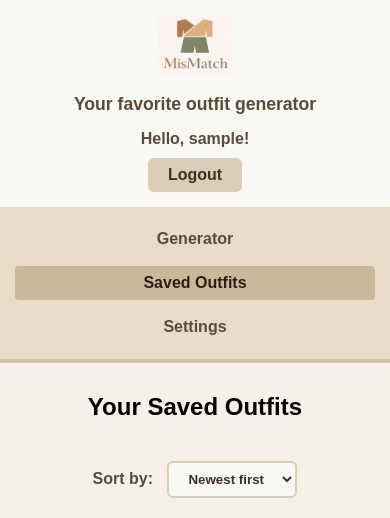
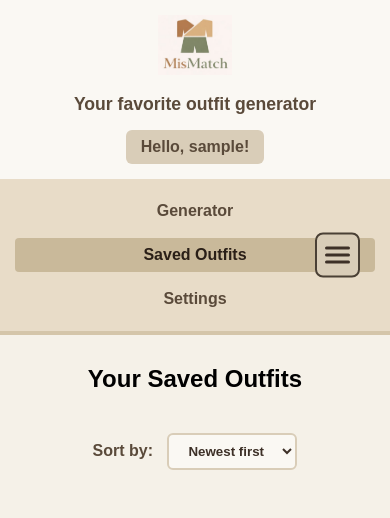
Before and after one commit to SolimanRana/MisMatch, a Flask app: page /saved-outfits in a window 390 px wide. Shown: the top 518 px of the page. Run offline with Flask 3, Linux system fonts and the light colour scheme; the visitor is signed in with stand-in values (Sample User, id 1); data that the repository does not hold is empty.

Commit message:
hamburger und user drag down hinzugefügt bei saved outfits screen

```diff
--- a/templates/saved_outfits.html
+++ b/templates/saved_outfits.html
@@ -17,8 +17,13 @@
         </a>
         <h1 class="center-text">Your favorite outfit generator</h1>
         <div class="user-info">
-            <span>Hello, {{ session.username }}!</span>
-            <a href="/logout" class="logout-btn">Logout</a>
+            <span class="username-btn" onclick="toggleUserMenu()">Hello, {{ session.username }}!</span>
+
+            <!-- User Dropdown Menu -->
+            <div class="user-dropdown" id="userDropdown">
+                <a href="/settings" class="user-menu-item">Settings</a>
+                <a href="/logout" class="user-menu-item">Logout</a>
+            </div>
         </div>
     </div>
 
@@ -27,6 +32,20 @@
             <a href="/dashboard" class="nav-link">Generator</a>
             <a href="/saved-outfits" class="nav-link active">Saved Outfits</a>
             <a href="/settings" class="nav-link">Settings</a>
+        </div>
+
+        <!-- Hamburger Menu -->
+        <div class="menu-button">
+            <button class="hamburger-btn" onclick="toggleHamburgerMenu()">
+                <span></span>
+                <span></span>
+                <span></span>
+            </button>
+            <div class="dropdown-menu" id="hamburgerMenu">
+                <a href="/wardrobe/top" class="menu-item">Tops</a>
+                <a href="/wardrobe/bottom" class="menu-item">Bottoms</a>
+                <a href="/wardrobe/footwear" class="menu-item">Footwear</a>
+            </div>
         </div>
     </nav>
 </header>
@@ -79,6 +98,44 @@
 </footer>
 
 <script>
+    // Toggle User Menu
+    function toggleUserMenu() {
+        const menu = document.getElementById("userDropdown");
+        if (menu) {
+            menu.classList.toggle("show");
+        }
+    }
+
+    // Toggle Hamburger Menu
+    function toggleHamburgerMenu() {
+        const menu = document.getElementById("hamburgerMenu");
+        if (menu) {
+            menu.classList.toggle("show");
+        }
+    }
+
+    // Close menus if clicking outside
+    document.addEventListener("click", function (event) {
+        const hamburgerMenu = document.getElementById("hamburgerMenu");
+        const hamburgerBtn = document.querySelector(".hamburger-btn");
+        const userMenu = document.getElementById("userDropdown");
+        const userBtn = document.querySelector(".username-btn");
+
+        // Close hamburger menu
+        if (hamburgerMenu && hamburgerBtn &&
+            !hamburgerMenu.contains(event.target) &&
+            !hamburgerBtn.contains(event.target)) {
+            hamburgerMenu.classList.remove("show");
+        }
+
+        // Close user menu
+        if (userMenu && userBtn &&
+            !userMenu.contains(event.target) &&
+            !userBtn.contains(event.target)) {
+            userMenu.classList.remove("show");
+        }
+    });
+
     function editOutfit(outfitId) {
         window.location.href = '/edit-outfit/' + outfitId;
     }
```
Also changed, not shown: static/images/uploads/6968e5635c72e1c15111c745_20260117231519_Spongebob_Shirt.jpeg (added), static/images/uploads/6968e5635c72e1c15111c745_20260117231543_katze.jpg (added), static/images/uploads/6968e5635c72e1c15111c745_20260117231554_Comic_Style_Cobra.jpg (added), static/images/uploads/6968e5635c72e1c15111c745_20260117231747_Spongebob_Shirt.jpeg (added).
